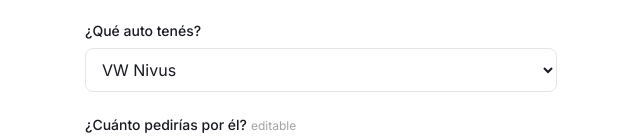
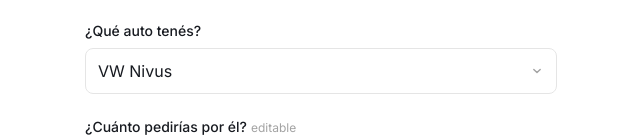
Before and after one commit to agurod42/calculadora-tesla.uy, a Next.js app: page / in a window 1280 px wide. Shown: the part 242-382 px from the top of the page, without its empty margins (319-959 px from the left). Built offline with nearby package versions, Linux system fonts and the light colour scheme.

Commit message:
style: match select dropdowns to input styling with custom chevron

```diff
--- a/src/components/ui.tsx
+++ b/src/components/ui.tsx
@@ -62,10 +62,11 @@
   options: { value: string; label: string }[];
 }) {
   return (
+    <div className="relative">
       <select
         value={value}
         onChange={(e) => onChange(e.target.value)}
-      className="w-full rounded-lg border border-neutral-200 bg-white px-3 py-2.5 text-ink outline-none focus:border-accent focus:ring-1 focus:ring-accent"
+        className="w-full appearance-none rounded-lg border border-neutral-200 bg-white px-3 py-2.5 pr-9 text-ink outline-none focus:border-accent focus:ring-1 focus:ring-accent"
       >
         {options.map((o) => (
           <option key={o.value} value={o.value}>
@@ -73,6 +74,17 @@
           </option>
         ))}
       </select>
+      <svg
+        aria-hidden
+        viewBox="0 0 20 20"
+        className="pointer-events-none absolute right-3 top-1/2 h-4 w-4 -translate-y-1/2 text-neutral-400"
+        fill="none"
+        stroke="currentColor"
+        strokeWidth="1.75"
+      >
+        <path d="M6 8l4 4 4-4" strokeLinecap="round" strokeLinejoin="round" />
+      </svg>
+    </div>
   );
 }
 
```
Lines whose indentation alone changed are shown as unchanged.
